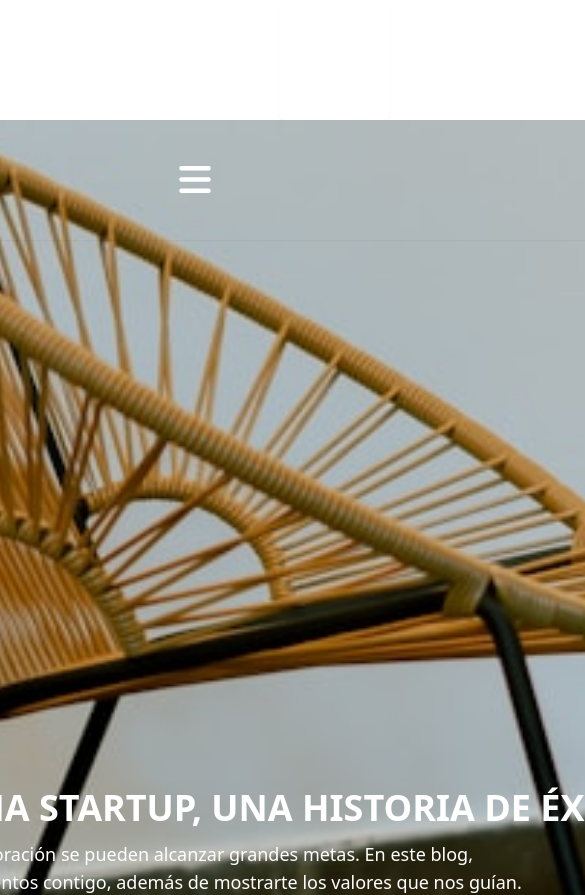
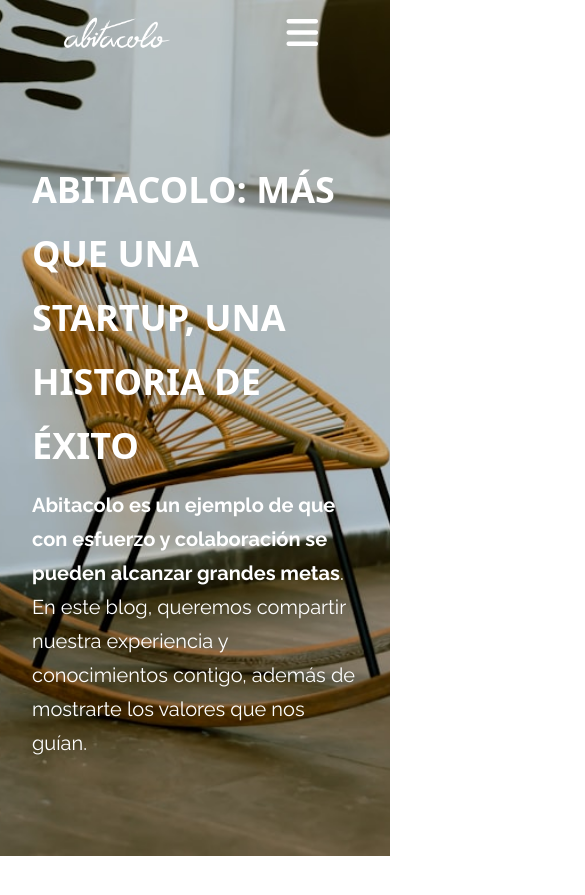
Before and after one commit to GuilleMarejada/abitacoloLandingPage, a React (Vite) app: page /Blog in a window 390 px wide. Shown: the top 895 px of the page, 585 px wide, since content can reach past the window. Built offline with nearby package versions, Linux system fonts and the light colour scheme.

Commit message:
trabajos en nav, dropdown y bannerBlog

```diff
--- a/src/components/DropDown.jsx
+++ b/src/components/DropDown.jsx
@@ -1,39 +1,31 @@
-import React, { useEffect } from "react";
-import { useState } from "react";
+import React, { useState, useCallback } from "react";
+
 const DropDown = () => {
   const [isOpen, setIsOpen] = useState(false);
-  const openModal = () => {
-    setIsOpen(true);
-  };
-  const closeModal = () => {
-    setIsOpen(false);
-  };
 
-  const scrollToSection = (id) => {
+  const toggleModal = useCallback(() => setIsOpen((prev) => !prev), []);
+
+  const scrollToSection = useCallback((id) => {
     const section = document.getElementById(id);
-    if (section) {
-      section.scrollIntoView({ behavior: "smooth" });
-    }
-  };
+    section?.scrollIntoView({ behavior: "smooth" });
+  }, []);
+
   return (
-    <div className="lg:hidden text-left text-blue-500 sm:absolute sm:flex sm:justify-end">
-      <div className="">
-        <button
-          onClick={openModal}
-          className="inline-flex w-full justify-center gap-x-1.5 rounded-md  px-10 py-10 text-sm font-semibold text-gray-900 shadow-sm "
-        >
-          <i
-            className="fa-solid fa-bars text-4xl"
-            style={{ color: "#FFFFFF" }}
-          ></i>
-        </button>
-      </div>
+    <div className="text-left text-blue-500  sm:flex sm:justify-end">
+      <button
+        onClick={toggleModal}
+        className="inline-flex w-full justify-center gap-x-1.5 rounded-md px-10 py-10 text-sm font-semibold text-gray-900"
+        aria-label="Toggle menu"
+      >
+        <i className="fa-solid fa-bars text-4xl text-white"></i>
+      </button>
       {isOpen && (
         <div className="absolute w-[430px] mt-[34px] rounded-md bg-[#333333] shadow-lg ring-1 ring-black ring-opacity-5 focus:outline-none">
           <div className="flex justify-end">
             <button
-              onClick={closeModal}
+              onClick={toggleModal}
               className="px-4 py-2 text-left text-lg text-white hover:bg-verdeAbitacolo hover:text-gray-900"
+              aria-label="Close menu"
             >
               <i className="fa-solid fa-x"></i>
             </button>
@@ -69,8 +61,11 @@
             >
               Contáctanos
             </button>
+            <button className="w-full px-4 py-4 bg-gray-700 hover:bg-verdeAbitacolo">
+              ES/EN
+            </button>
             <div className="flex justify-center">
-              <p className="border-2 border-verdeAbitacolo w-24 rounded-[10px] mt-4"></p>
+              <div className="border-2 border-verdeAbitacolo w-24 rounded-[10px] mt-4"></div>
             </div>
           </div>
         </div>
@@ -78,4 +73,5 @@
     </div>
   );
 };
+
 export default DropDown;
--- a/src/components/Footer.jsx
+++ b/src/components/Footer.jsx
@@ -16,7 +16,7 @@
         <div className="md:flex items-center justify-between">
           <Link to="/">
             <img
-              className="max-w-[329px] h-auto"
+              className="max-w-[329px] max-md:w-[135px] h-auto"
               src={AbitacoloBlanco}
               alt="Logo Abitacolo"
             />
--- a/src/components/Nav.jsx
+++ b/src/components/Nav.jsx
@@ -1,37 +1,30 @@
-import React, { useEffect, useState } from "react";
+import React, { useEffect, useState, useCallback } from "react";
 import DropDown from "./DropDown";
 import AbitacoloBlanco from "../assets/AbitacoloBlanco.webp";
 import { Link } from "react-router-dom";
 
 const Nav = () => {
-  const [isMobile, setIsMobile] = useState(false);
-  const [isMiddle, setIsMiddle] = useState(false);
+  const [isMobile, setIsMobile] = useState(window.innerWidth < 768);
+  const [isMiddle, setIsMiddle] = useState(
+    window.innerWidth >= 768 && window.innerWidth <= 1023
+  );
+
+  const handleResize = useCallback(() => {
+    const width = window.innerWidth;
+    setIsMobile(width < 768);
+    setIsMiddle(width >= 768 && width <= 1023);
+  }, []);
 
   useEffect(() => {
-    const handleResize = () => {
-      setIsMobile(window.innerWidth < 768);
-      setIsMiddle(window.innerWidth >= 768 && window.innerWidth <= 1023);
-    };
-
-    handleResize(); // Llama a la función al inicio
-    window.addEventListener("resize", handleResize); // Detecta cambios en el tamaño de la ventana
-
-    // Limpia el listener al desmontar el componente
+    window.addEventListener("resize", handleResize);
     return () => window.removeEventListener("resize", handleResize);
-  }, []);
+  }, [handleResize]);
 
   const scrollToSection = (id) => {
-    const section = document.getElementById(id);
-    if (section) {
-      section.scrollIntoView({ behavior: "smooth" });
-    }
+    document.getElementById(id)?.scrollIntoView({ behavior: "smooth" });
   };
 
   return (
-    <div className="flex justify-end">
-      {isMobile || isMiddle ? (
-        <DropDown />
-      ) : (
     <div className="w-full absolute flex justify-center">
       <div className="max-w-[1440px] w-full h-[65px] px-8 py-4 flex justify-between items-center">
         <div className="flex items-center gap-1">
@@ -93,9 +86,10 @@
             Contáctanos
           </button>
         </div>
+        <div className="lg:hidden">
+          <DropDown />
         </div>
       </div>
-      )}
     </div>
   );
 };
--- a/src/components/blog/BannerBlog.jsx
+++ b/src/components/blog/BannerBlog.jsx
@@ -1,31 +1,31 @@
 import React from "react";
 import ChairBlogImage from "../../assets/Blog/ChairBlogImage.jpeg";
-import DropDown from "../DropDown";
+
 const BannerBlog = () => {
   return (
-    <>
-      <header className="w-full h-[856px] bg-black/70 grid justify-center">
+    <header className="w-full h-[856px] bg-black/70 flex justify-center items-end">
       <div
-          className="w-[1446px] h-[856px] bg-cover bg-center grid justify-center"
+        className="max-w-[1440px] w-full h-full bg-cover bg-center flex items-end"
         style={{ backgroundImage: `url(${ChairBlogImage})` }}
       >
-          <DropDown />
-          <div className="flex flex-col justify-end mb-20 mr-48 ">
-            <h1 className="text-white text-4xl font-bold  uppercase leading-[64px]">
+        <div className="px-8 py-24 flex flex-col gap-2.5 max-w-[989px]">
+          <h1 className="text-white text-4xl font-bold uppercase leading-[64px]">
             Abitacolo: Más que una Startup, una Historia de Éxito
           </h1>
-            <div className="w-[989px]">
-              <p className="text-white text-lg">
+          <div className="max-w-[989px]">
+            <span className="text-white text-xl font-bold font-['Raleway'] leading-[34px]">
               Abitacolo es un ejemplo de que con esfuerzo y colaboración se
-                pueden alcanzar grandes metas. En este blog, queremos compartir
-                nuestra experiencia y conocimientos contigo, además de mostrarte
-                los valores que nos guían.
-              </p>
+              pueden alcanzar grandes metas
+            </span>
+            <span className="text-white text-xl font-normal font-['Raleway'] leading-[34px]">
+              . En este blog, queremos compartir nuestra experiencia y
+              conocimientos contigo, además de mostrarte los valores que nos
+              guían.
+            </span>
           </div>
         </div>
       </div>
     </header>
-    </>
   );
 };
 
```
Also changed, not shown: src/components/blog/CardsDisplay.jsx (+35 -41 lines). Lines whose indentation alone changed are shown as unchanged.
